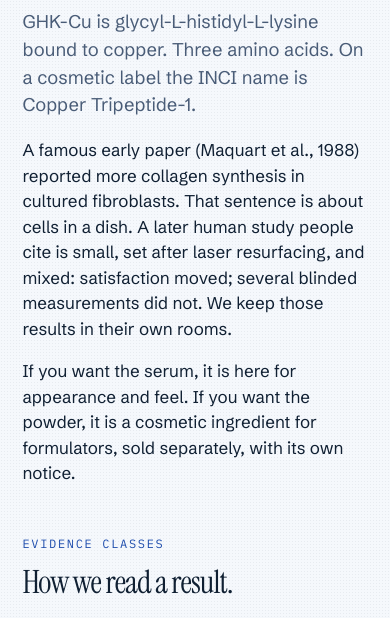
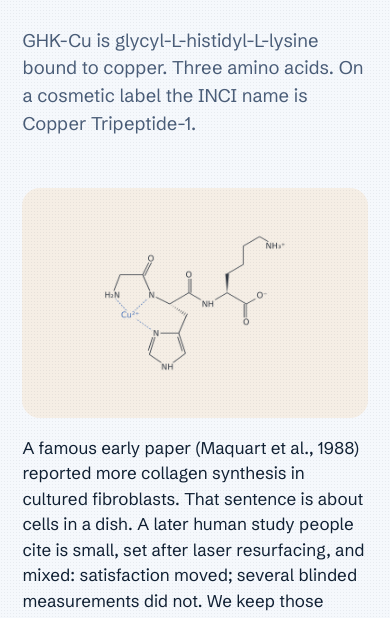
Before and after one commit to utilityincoming/ghklabs, a plain HTML site: page site/science.html in a window 390 px wide. Shown: the part 219-837 px from the top of the page. Drawn offline with Linux system fonts and the light colour scheme; a script that the page names is missing.

Commit message:
Integrate GHK-Cu serum imagery

```diff
--- a/site/science.html
+++ b/site/science.html
@@ -31,7 +31,10 @@
     <section class="hero hero-copy">
       <p class="kicker">What the papers measured, in their own rooms.</p>
       <h1>Papers stay papers.</h1>
-      <p class="lede">GHK-Cu is glycyl-L-histidyl-L-lysine bound to copper. Three amino acids. On a cosmetic label the INCI name is Copper Tripeptide-1.</p>
+      <div class="science-intro">
+        <p class="lede">GHK-Cu is glycyl-L-histidyl-L-lysine bound to copper. Three amino acids. On a cosmetic label the INCI name is Copper Tripeptide-1.</p>
+        <img class="site-image" src="/media/04-ghk-cu-illustration.webp" alt="GHK-Cu skeletal structure with copper coordinated to three peptide nitrogen atoms" width="1536" height="1024" decoding="async" />
+      </div>
       <p>A famous early paper (Maquart et al., 1988) reported more collagen synthesis in cultured fibroblasts. That sentence is about cells in a dish. A later human study people cite is small, set after laser resurfacing, and mixed: satisfaction moved; several blinded measurements did not. We keep those results in their own rooms.</p>
       <p>If you want the serum, it is here for appearance and feel. If you want the powder, it is a cosmetic ingredient for formulators, sold separately, with its own notice.</p>
     </section>
--- a/site/styles.css
+++ b/site/styles.css
@@ -107,12 +107,20 @@ h2 {
   padding: 2.5rem 0 2rem;
 }
 .pack { margin: 0; }
-.pack img {
+.site-image {
   display: block;
   width: 100%;
   height: auto;
   border-radius: 18px;
-  background: #fff;
+  background: var(--card);
+}
+.stage-copy .site-image { margin-top: 1rem; }
+.grid .site-image { margin-bottom: 0.9rem; }
+.science-intro {
+  display: grid;
+  grid-template-columns: 1fr 0.9fr;
+  align-items: center;
+  gap: 2rem;
 }
 .pack figcaption {
   margin: 0.55rem 0 0;
@@ -239,7 +247,7 @@ footer {
 
 @media (max-width: 800px) {
   .top nav { display: none; }
-  .hero, .facts, .stage, .split, .grid { grid-template-columns: 1fr; }
+  .hero, .facts, .stage, .split, .grid, .science-intro { grid-template-columns: 1fr; }
   .facts div { border-top: 1px solid var(--line); padding: 0.7rem 0; }
   .facts { border-top: 0; }
   h1 { font-size: 3rem; }
```
Also changed, not shown: site/index.html (+12 -11 lines), site/media/01-product-hero.webp (added), site/media/02-certificate-still-life.webp (added), site/media/03-application-detail.webp (added), site/media/04-ghk-cu-illustration.webp (added), site/media/05-packaging-study.webp (added), site/media/06-serum-macro.webp (added).
